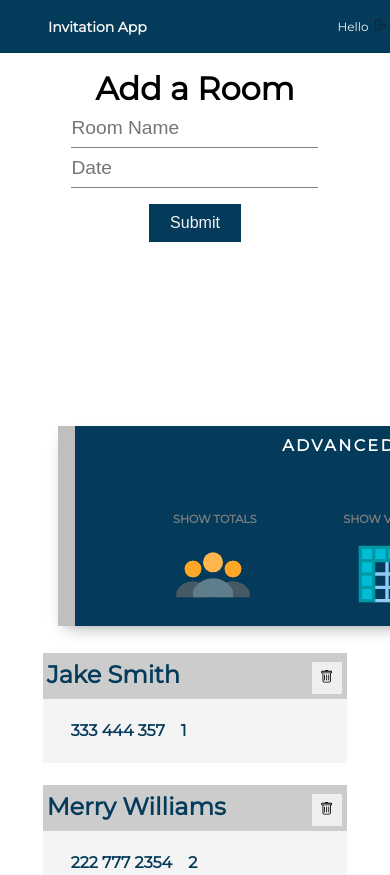
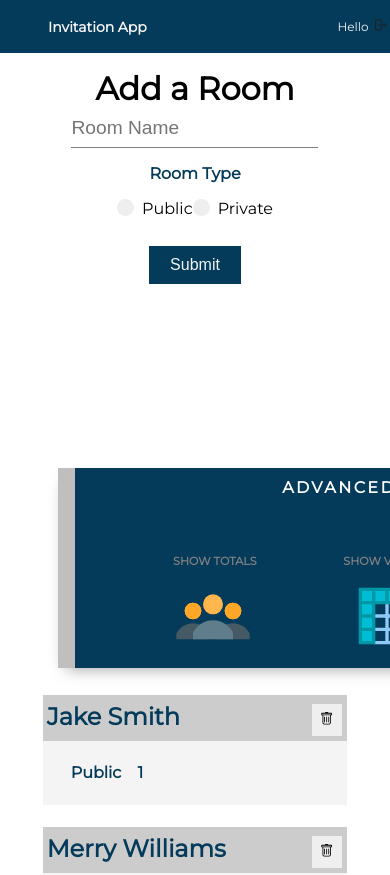
Before and after one commit to ilvalamberte/Invitation_app, a React (Create React App) app in the folder client/: page /House in a window 390 px wide. Shown: the top 875 px of the page. Built offline with nearby package versions, Linux system fonts and the light colour scheme; sample sign-in values are in the browser's storage.

Commit message:
changed phone to types

```diff
--- a/client/src/components/rooms/Room.js
+++ b/client/src/components/rooms/Room.js
@@ -5,7 +5,7 @@ import { BsTrash } from 'react-icons/bs'
 
 export const Room = ({room}) => {
     const { removeRoom } = useContext(RoomContext)
-    const {id, name, phone} = room
+    const {id, name, type} = room
 
     const handleRemove = () => {
         removeRoom(id)
@@ -22,7 +22,7 @@ export const Room = ({room}) => {
                 </div>
                 <div className="card-body">
                     <div className="contact">
-                        <p>{phone}</p>
+                        <p>{type}</p>
                         <p>{id}</p>
                     </div>
                 </div>
--- a/client/src/components/rooms/RoomForm.js
+++ b/client/src/components/rooms/RoomForm.js
@@ -5,10 +5,10 @@ export const RoomForm = () => {
     const { addRoom } = useContext(RoomContext)
     const [room, setRoom] = useState({
         name:'',
-        phone:''
+        type:''
     })
 
-    const {name, phone} = room
+    const {name, type} = room
 
     const handleChange = e => {
         setRoom({
@@ -22,7 +22,7 @@ export const RoomForm = () => {
         console.log(room)
         setRoom({
             name:'',
-            phone:''
+            type:''
         })
     }
     return (
@@ -31,8 +31,20 @@ export const RoomForm = () => {
             <form onSubmit={onsubmit} class="main">
                 <h1>Add a Room</h1>
                 <input type="text" placeholder="Room Name" name="name" value={name} onChange={handleChange}/>
-                <input type="text" placeholder="Date" name="phone" value={phone}  onChange={handleChange}/>
-                {/* <input type="text" placeholder="Phone" name="phone" value={phone} onChange={handleChange}/> */}
+                <p className="options-label">
+                Room Type</p>
+                <div className="options">
+                <label class="container">Public
+                <input type="radio" name="type" value="Public" checked={type==="Public"} onChange={handleChange}/>
+                    <span class="checkmark"></span>
+                </label>
+                <label class="container">Private
+                <input type="radio" name="type" value="Private" checked={type==="Private"} onChange={handleChange}/>
+                    <span class="checkmark"></span>
+                </label>
+
+                </div>
+                {/* <input type="text" placeholder="type" name="type" value={type} onChange={handleChange}/> */}
                 <input type="submit" value="Submit" class="btn" />
             </form>
         </div>
--- a/client/src/context/roomContext/RoomState.js
+++ b/client/src/context/roomContext/RoomState.js
@@ -15,17 +15,17 @@ const RoomState = (props) => {
                 {
                     id: 1,
                     name: "Jake Smith",
-                    phone: "333 444 357",
+                    type: "Public",
                 },
                 {
                     id: 2,
                     name: "Merry Williams",
-                    phone: "222 777 2354",
+                    type: "Public",
                 },
                 {
                     id: 3,
                     name: "Azhaan Idrees",
-                    phone: "988 346 5432",
+                    type: "Private",
                 },
             ],
             errors:null
```
